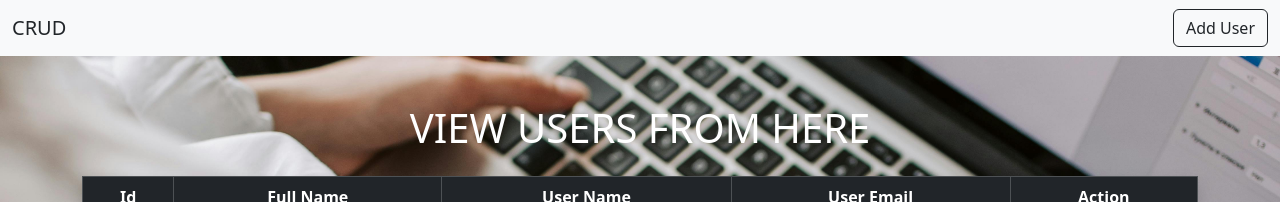
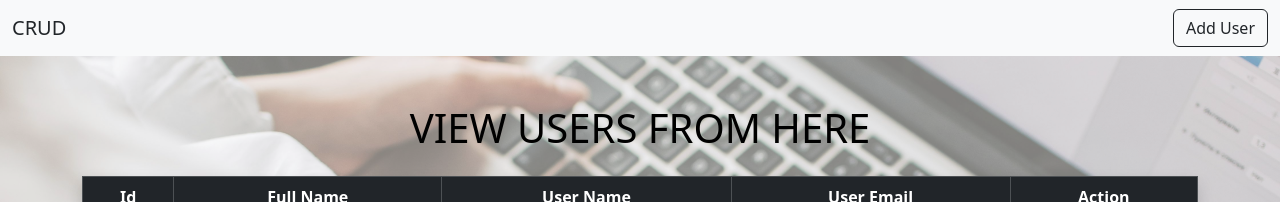
Before and after one commit to Dinuki85/SpringbootCRUDAppliCATION, a React (Create React App) app: page / in a window 1280 px wide. Shown: the top 202 px of the page. Built offline with nearby package versions, Linux system fonts and the light colour scheme; no server answers.

Commit message:
Added bg image transparency

```diff
--- a/src/pages/Home.js
+++ b/src/pages/Home.js
@@ -28,13 +28,16 @@ export default function Home() {
   backgroundSize: "cover",
   backgroundRepeat: "no-repeat",
   backgroundPosition: "center",
+  backgroundColor: "transparent", // <-- use this
   width: "100vw",
   height: "100vh",
   position: "fixed",
   top: 0,
   left: 0,
   zIndex: -1,
+  opacity: 0.5,
 };
+
 
   return (
     <div>
@@ -43,7 +46,7 @@ export default function Home() {
 
       {/* Main content */}
       <div className="container py-5" style={{ position: "relative", zIndex: 1 }}>
-        <h1 className="mb-4 text-center text-white bold">
+        <h1 className="mb-4 text-center text-black bold">
           VIEW USERS FROM HERE
         </h1>
         {/*Interactive Bootstrap table with hover and striped rows */}
```
Lines whose indentation alone changed are shown as unchanged.
